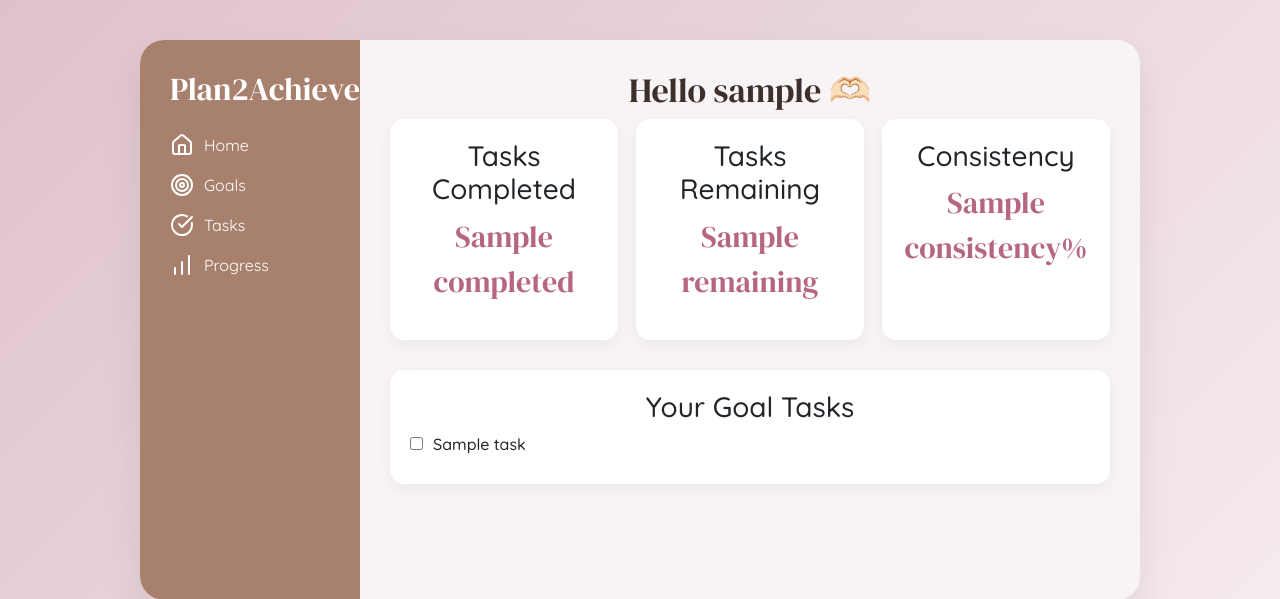
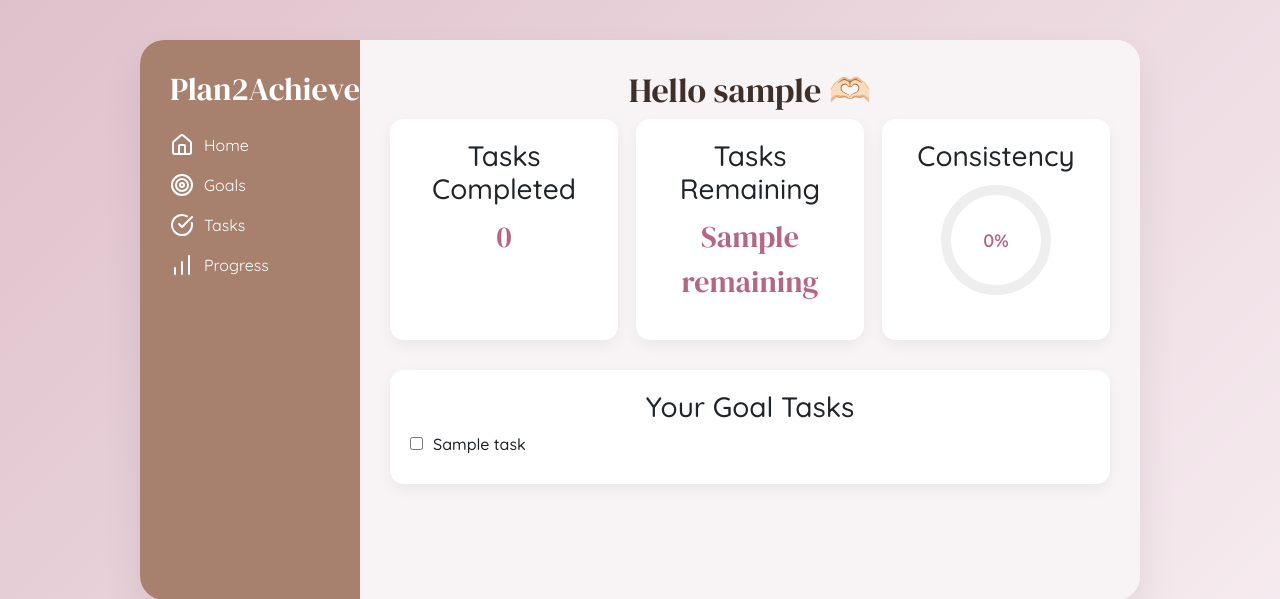
Before and after one commit to thaslimShaikh/plan2achieve, a Flask app: template templates/dashboard.html in a window 1280 px wide. Shown: the top 599 px of the page. Run offline with Flask 3, Linux system fonts and the light colour scheme; the template is opened without the code that fills it: most values are stand-ins (such as "Sample title", 1, 10 or a date in 2020); some web fonts are replaced.

Commit message:
Added circular progress indicator with animated task completion

```diff
--- a/static/css/style.css
+++ b/static/css/style.css
@@ -258,3 +258,26 @@ margin:8px 0;
 align-items:center;
 font-weight:500;
 }
+
+.task-item.completed span{
+text-decoration: line-through;
+opacity: 0.6;
+}
+
+.progress-ring{
+position:relative;
+display:flex;
+align-items:center;
+justify-content:center;
+}
+
+.progress-ring svg{
+transform:rotate(-90deg);
+}
+
+.progress-text{
+position:absolute;
+font-size:18px;
+font-weight:600;
+color:#B66681;
+}
--- a/templates/dashboard.html
+++ b/templates/dashboard.html
@@ -5,28 +5,20 @@
 <div class="dashboard">
 
 <!-- SIDEBAR -->
-
 <div class="sidebar">
-
 <h2 class="logo">Plan2Achieve</h2>
 
 <ul>
-
 <li><i data-lucide="home"></i> Home</li>
-
 <li><i data-lucide="target"></i> Goals</li>
-
 <li><i data-lucide="check-circle"></i> Tasks</li>
-
 <li><i data-lucide="bar-chart"></i> Progress</li>
-
 </ul>
 
 </div>
 
 
 <!-- MAIN CONTENT -->
-
 <div class="main">
 
 <h1 class="dashboard-title">
@@ -36,26 +28,49 @@ Hello {{nickname}} 🫶🏻
 <div class="card-row">
 
 <div class="stat-card">
-
 <h3>Tasks Completed</h3>
-
-<p class="big-number">{{completed}}</p>
-
+<p class="big-number" id="completedCount">0</p>
 </div>
 
 <div class="stat-card">
-
 <h3>Tasks Remaining</h3>
-
-<p class="big-number">{{remaining}}</p>
-
+<p class="big-number" id="remainingCount">{{remaining}}</p>
 </div>
 
 <div class="stat-card">
 
 <h3>Consistency</h3>
 
-<p class="big-number">{{consistency}}%</p>
+<div class="progress-ring">
+
+<svg width="120" height="120">
+
+<circle
+cx="60"
+cy="60"
+r="50"
+stroke="#eee"
+stroke-width="10"
+fill="none"
+/>
+
+<circle
+cx="60"
+cy="60"
+r="50"
+stroke="#C48197"
+stroke-width="10"
+fill="none"
+stroke-dasharray="314"
+stroke-dashoffset="314"
+id="progressCircle"
+/>
+
+</svg>
+
+<div class="progress-text" id="consistencyCount">0%</div>
+
+</div>
 
 </div>
 
@@ -71,8 +86,11 @@ Hello {{nickname}} 🫶🏻
 {% for task in tasks %}
 
 <div class="task-item">
-<input type="checkbox">
+
+<input type="checkbox" class="taskCheckbox">
+
 <span>{{task}}</span>
+
 </div>
 
 {% endfor %}
@@ -83,4 +101,51 @@ Hello {{nickname}} 🫶🏻
 
 </div>
 
+
+<script>
+
+const checkboxes = document.querySelectorAll(".taskCheckbox");
+
+const completedDisplay = document.getElementById("completedCount");
+const remainingDisplay = document.getElementById("remainingCount");
+const consistencyDisplay = document.getElementById("consistencyCount");
+
+const progressCircle = document.getElementById("progressCircle");
+
+const totalTasks = checkboxes.length;
+const circumference = 314;
+
+checkboxes.forEach(box => {
+box.addEventListener("change", updateStats);
+});
+
+function updateStats(){
+
+let completed = 0;
+
+checkboxes.forEach(box => {
+
+if(box.checked){
+completed++;
+box.parentElement.classList.add("completed");
+}else{
+box.parentElement.classList.remove("completed");
+}
+
+});
+
+let remaining = totalTasks - completed;
+let consistency = Math.round((completed / totalTasks) * 100);
+
+completedDisplay.textContent = completed;
+remainingDisplay.textContent = remaining;
+consistencyDisplay.textContent = consistency + "%";
+
+let offset = circumference - (consistency / 100) * circumference;
+progressCircle.style.strokeDashoffset = offset;
+
+}
+
+</script>
+
 {% endblock %}
```
